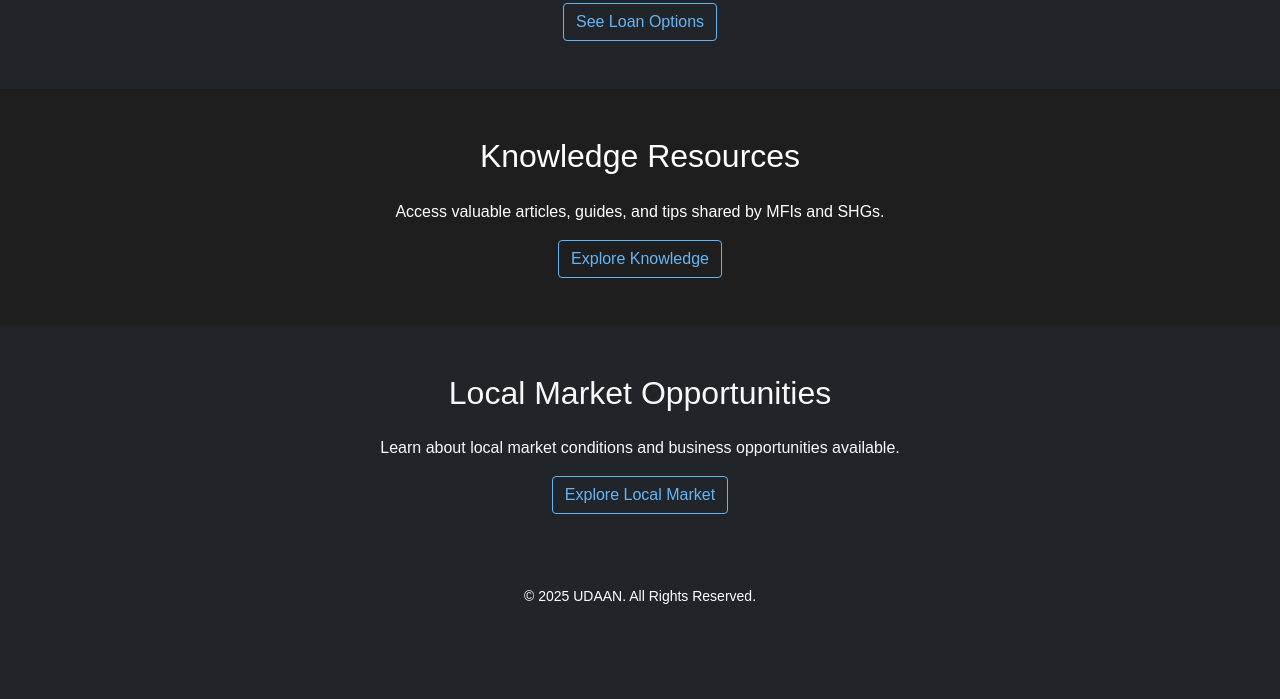
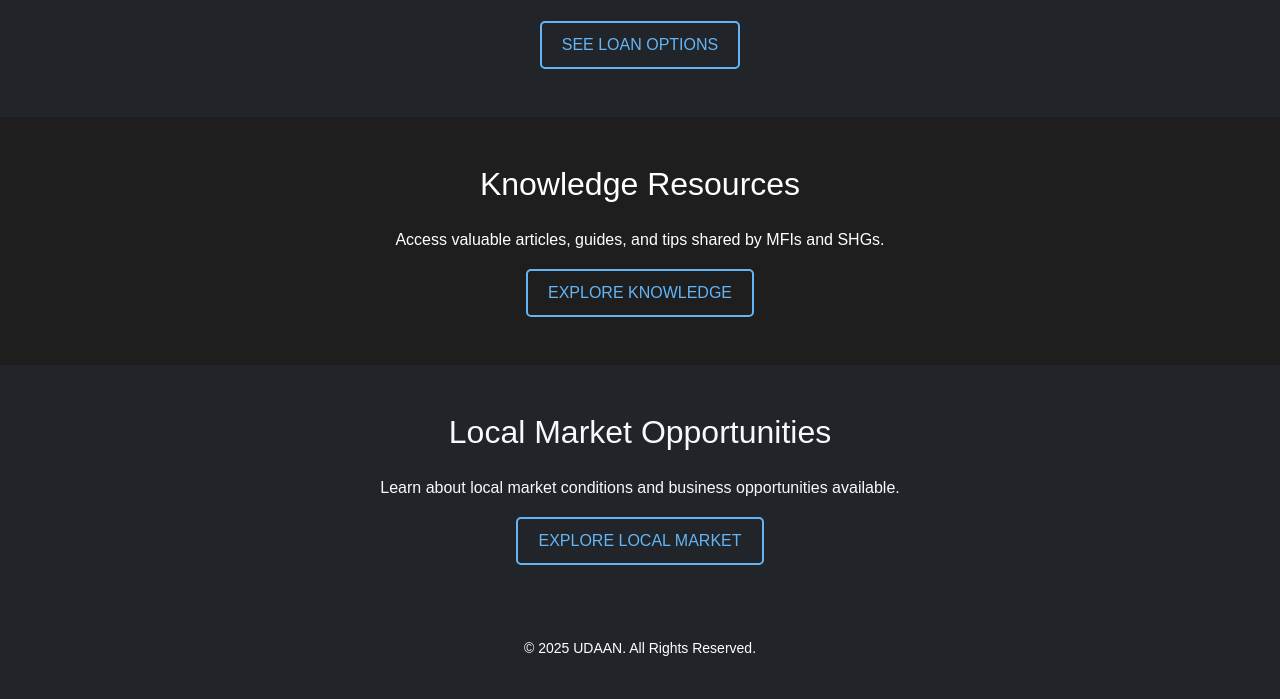
Before and after one commit to Theharshsingh/Udaan, a plain HTML site: page index.html in a window 1280 px wide. Shown: the part 693-1392 px from the top of the page. Before the commit the page ends 1340 px from the top, so only its background shows below. Drawn offline with nearby package versions, Linux system fonts and the light colour scheme.

Commit message:
coomit 3

```diff
--- a/styles.css
+++ b/styles.css
@@ -1,5 +1,9 @@
 body {
     font-family: 'Arial', sans-serif;
+    margin: 0;
+    line-height: 1.6;
+    color: #f0f0f0; /* Light text for better contrast */
+    background-color: #121212;
 }
 
 .hero {
@@ -27,9 +31,14 @@ section#connect, section#knowledge, section#market {
 }
 
 .btn-outline-light {
-    border: 1px solid #64B5F6;
+    background-color: transparent; /* Transparent background for the button */
+    border: 2px solid #64B5F6; /* Thicker border for better visibility */
     color: #64B5F6;
-    transition: background-color 0.3s;
+    padding: 10px 20px; /* Added padding for a better button size */
+    border-radius: 5px; /* Rounded corners for a modern look */
+    text-transform: uppercase; /* Uppercase text for emphasis */
+    transition: background-color 0.3s, color 0.3s; /* Smooth transition */
+    cursor: pointer;
 }
 
 .btn-outline-light:hover {
```
